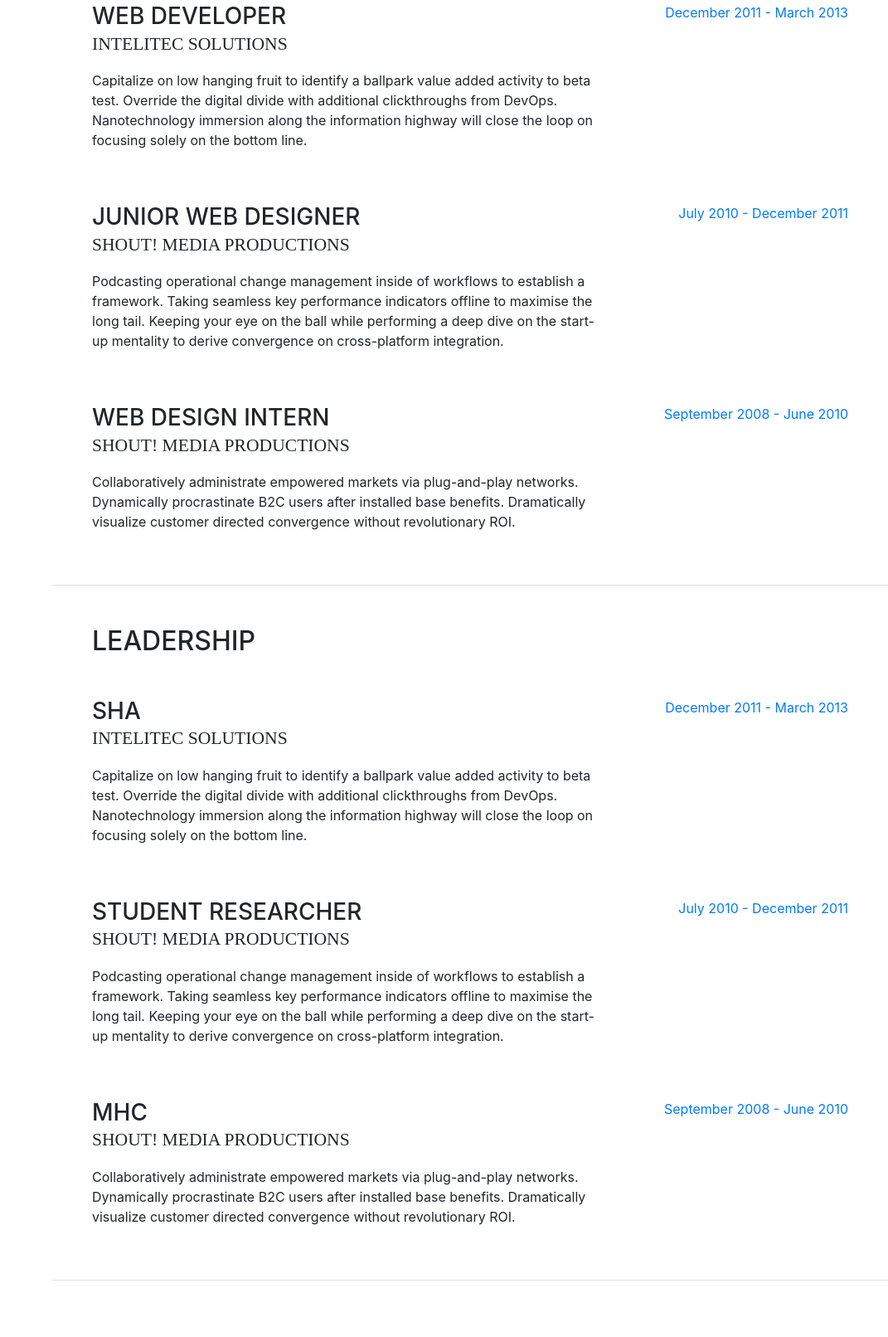
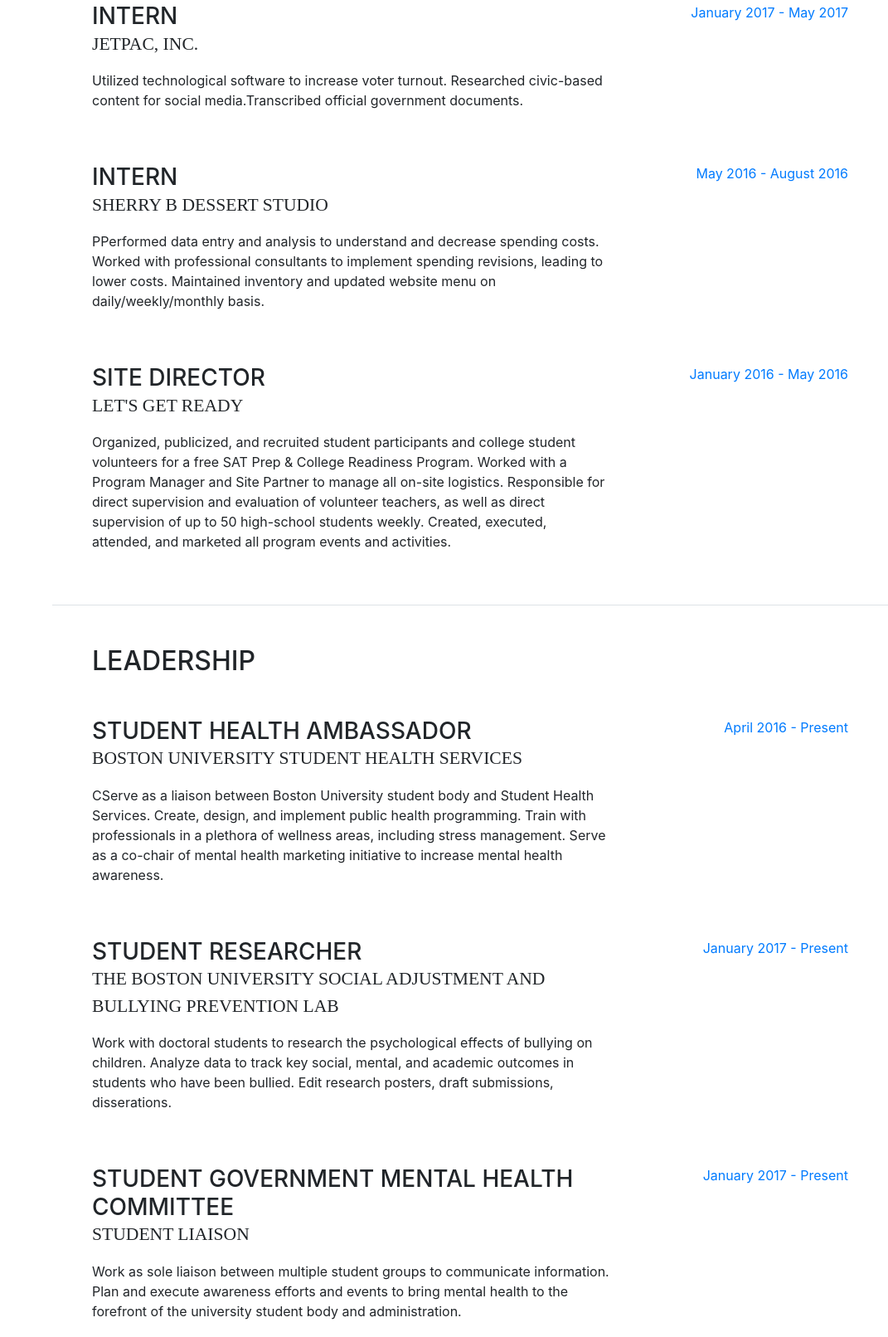
Before and after one commit to Shivaniarya1/shivaniarya1.github.io, a website with bundled scripts: page index.html in a window 1280 px wide. Shown: the part 1731-3343 px from the top of the page at 83% size, without its empty margins (209-1280 px from the left). Built offline with nearby package versions, Linux system fonts and the light colour scheme; a web font is replaced by a local one.

Commit message:
changes!!! :D

```diff
--- a/index.html
+++ b/index.html
@@ -126,34 +126,34 @@
 
           <div class="resume-item d-flex flex-column flex-md-row mb-5">
             <div class="resume-content mr-auto">
-              <h3 class="mb-0">Web Developer</h3>
-              <div class="subheading mb-3">Intelitec Solutions</div>
-              <p>Capitalize on low hanging fruit to identify a ballpark value added activity to beta test. Override the digital divide with additional clickthroughs from DevOps. Nanotechnology immersion along the information highway will close the loop on focusing solely on the bottom line.</p>
+              <h3 class="mb-0">Intern</h3>
+              <div class="subheading mb-3">Jetpac, Inc.</div>
+              <p> Utilized technological software to increase voter turnout. Researched civic-based content for social media.Transcribed official government documents.</p>
             </div>
             <div class="resume-date text-md-right">
-              <span class="text-primary">December 2011 - March 2013</span>
+              <span class="text-primary">January 2017 - May 2017</span>
             </div>
           </div>
 
           <div class="resume-item d-flex flex-column flex-md-row mb-5">
             <div class="resume-content mr-auto">
-              <h3 class="mb-0">Junior Web Designer</h3>
-              <div class="subheading mb-3">Shout! Media Productions</div>
-              <p>Podcasting operational change management inside of workflows to establish a framework. Taking seamless key performance indicators offline to maximise the long tail. Keeping your eye on the ball while performing a deep dive on the start-up mentality to derive convergence on cross-platform integration.</p>
+              <h3 class="mb-0">Intern</h3>
+              <div class="subheading mb-3">Sherry B Dessert Studio</div>
+              <p>PPerformed data entry and analysis to understand and decrease spending costs. Worked with professional consultants to implement spending revisions, leading to lower costs. Maintained inventory and updated website menu on daily/weekly/monthly basis.</p>
             </div>
             <div class="resume-date text-md-right">
-              <span class="text-primary">July 2010 - December 2011</span>
+              <span class="text-primary">May 2016 - August 2016</span>
             </div>
           </div>
 
           <div class="resume-item d-flex flex-column flex-md-row">
             <div class="resume-content mr-auto">
-              <h3 class="mb-0">Web Design Intern</h3>
-              <div class="subheading mb-3">Shout! Media Productions</div>
-              <p>Collaboratively administrate empowered markets via plug-and-play networks. Dynamically procrastinate B2C users after installed base benefits. Dramatically visualize customer directed convergence without revolutionary ROI.</p>
+              <h3 class="mb-0">Site Director</h3>
+              <div class="subheading mb-3">Let's Get Ready</div>
+              <p>Organized, publicized, and recruited student participants and college student volunteers for a free SAT Prep & College Readiness Program. Worked with a Program Manager and Site Partner to manage all on-site logistics. Responsible for direct supervision and evaluation of volunteer teachers, as well as direct supervision of up to 50 high-school students weekly. Created, executed, attended, and marketed all program events and activities.</p>
             </div>
             <div class="resume-date text-md-right">
-              <span class="text-primary">September 2008 - June 2010</span>
+              <span class="text-primary">January 2016 - May 2016 </span>
             </div>
           </div>
 
@@ -167,34 +167,34 @@
 
           <div class="resume-item d-flex flex-column flex-md-row mb-5">
             <div class="resume-content mr-auto">
-              <h3 class="mb-0">SHA</h3>
-              <div class="subheading mb-3">Intelitec Solutions</div>
-              <p>Capitalize on low hanging fruit to identify a ballpark value added activity to beta test. Override the digital divide with additional clickthroughs from DevOps. Nanotechnology immersion along the information highway will close the loop on focusing solely on the bottom line.</p>
+              <h3 class="mb-0">Student Health Ambassador</h3>
+              <div class="subheading mb-3">Boston University Student Health Services</div>
+              <p>CServe as a liaison between Boston University student body and Student Health Services. Create, design, and implement public health programming. Train with professionals in a plethora of wellness areas, including stress management. Serve as a co-chair of mental health marketing initiative to increase mental health awareness. </p>
             </div>
             <div class="resume-date text-md-right">
-              <span class="text-primary">December 2011 - March 2013</span>
+              <span class="text-primary">April 2016 - Present</span>
             </div>
           </div>
 
           <div class="resume-item d-flex flex-column flex-md-row mb-5">
             <div class="resume-content mr-auto">
               <h3 class="mb-0">Student Researcher</h3>
-              <div class="subheading mb-3">Shout! Media Productions</div>
-              <p>Podcasting operational change management inside of workflows to establish a framework. Taking seamless key performance indicators offline to maximise the long tail. Keeping your eye on the ball while performing a deep dive on the start-up mentality to derive convergence on cross-platform integration.</p>
+              <div class="subheading mb-3">The Boston University Social Adjustment and Bullying Prevention Lab</div>
+              <p>Work with doctoral students to research the psychological effects of bullying on children. Analyze data to track key social, mental, and academic outcomes in students who have been bullied. Edit research posters, draft submissions, disserations. </p>
             </div>
             <div class="resume-date text-md-right">
-              <span class="text-primary">July 2010 - December 2011</span>
+              <span class="text-primary">January 2017 - Present</span>
             </div>
           </div>
 
           <div class="resume-item d-flex flex-column flex-md-row">
             <div class="resume-content mr-auto">
-              <h3 class="mb-0">MHC</h3>
-              <div class="subheading mb-3">Shout! Media Productions</div>
-              <p>Collaboratively administrate empowered markets via plug-and-play networks. Dynamically procrastinate B2C users after installed base benefits. Dramatically visualize customer directed convergence without revolutionary ROI.</p>
+              <h3 class="mb-0">Student Government Mental Health Committee</h3>
+              <div class="subheading mb-3">Student Liaison</div>
+              <p>Work as sole liaison between multiple student groups to communicate information. Plan and execute awareness efforts and events to bring mental health to the forefront of the university student body and administration.</p>
             </div>
             <div class="resume-date text-md-right">
-              <span class="text-primary">September 2008 - June 2010</span>
+              <span class="text-primary">January 2017 - Present</span>
             </div>
           </div>
 
```
Also changed, not shown: img/profile.jpg.png (added), 1 other file.
